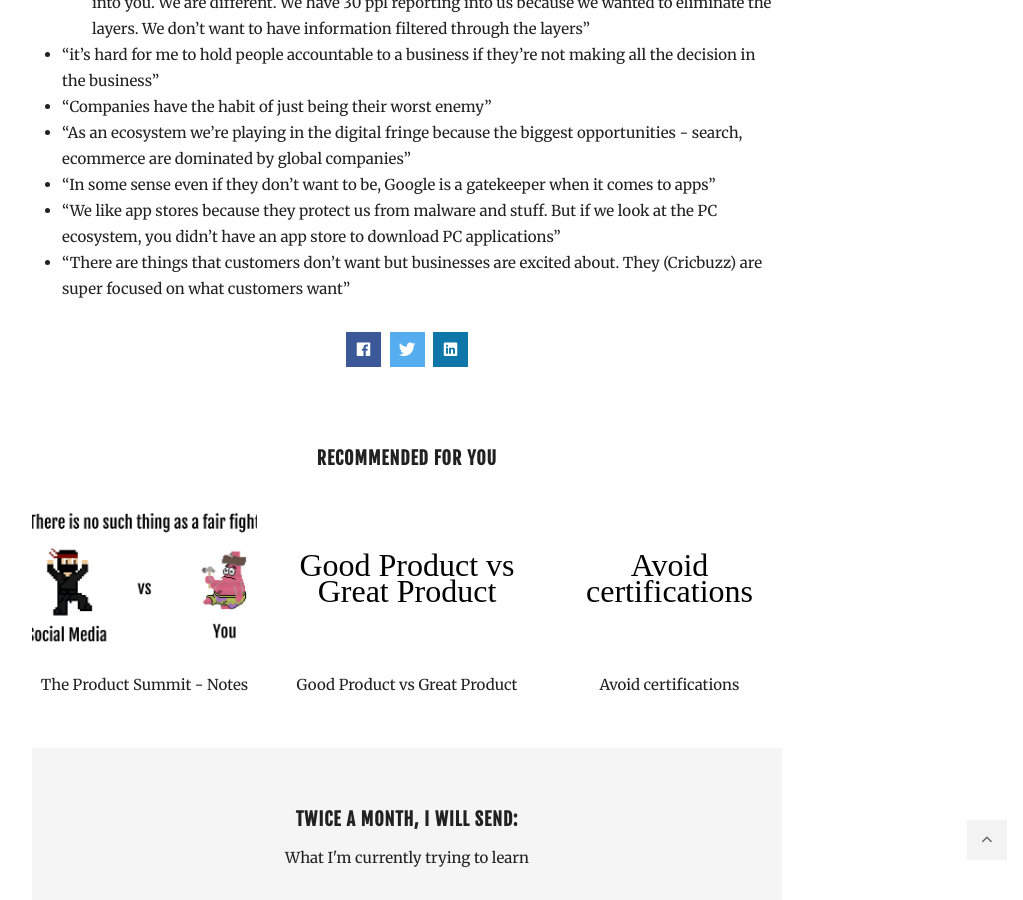
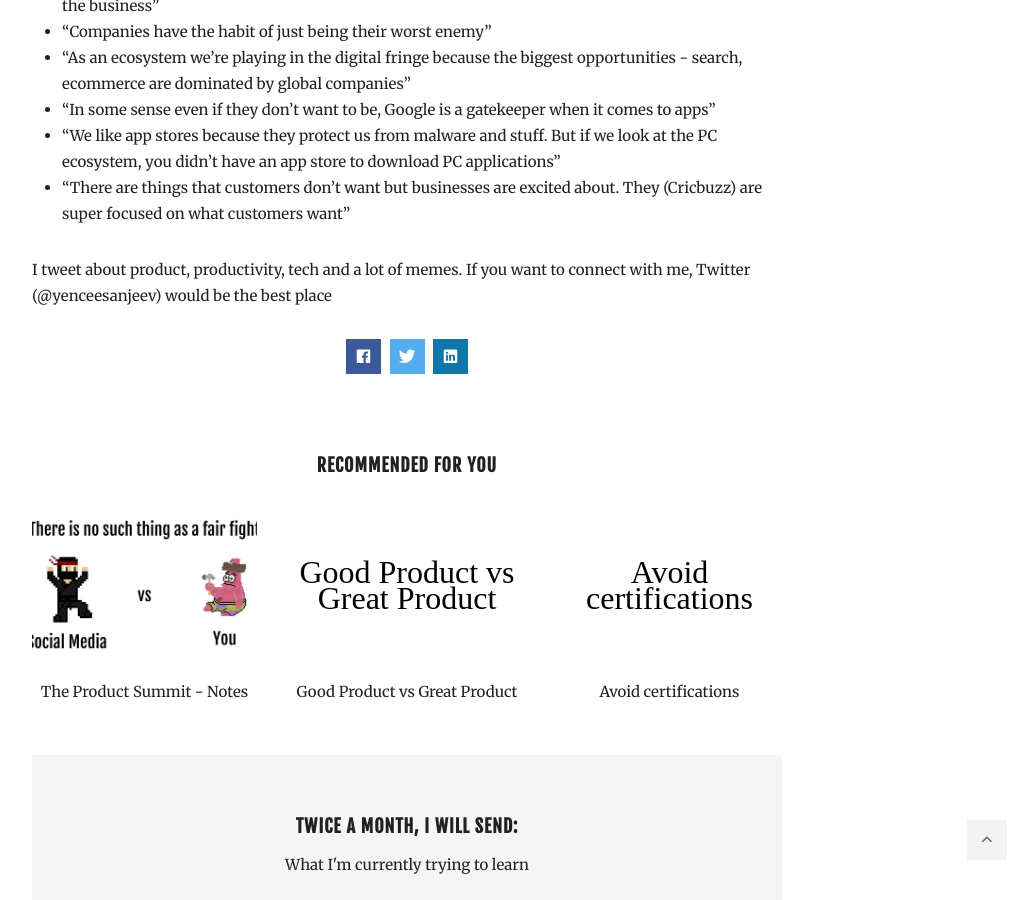
Before and after one commit to yenceesanjeev/saasgeneralist.github.io, a Jekyll site: the page built from _posts/blogs/2020-10-11-the-product-summit.md, in a window 1280 px wide and 900 px high, scrolled down 14618 px. Shown: the whole window, without its empty margins (233-1256 px from the left). Built offline with Jekyll 4.4.1, drawn with Linux system fonts in a browser that asks for light colours; nearby versions of some CDN libraries; some of the changed text lies outside the part shown.

Commit message:
Update 2020-10-11-the-product-summit.md

```diff
--- a/_posts/blogs/2020-10-11-the-product-summit.md
+++ b/_posts/blogs/2020-10-11-the-product-summit.md
@@ -384,3 +382,5 @@
 - "In some sense even if they don't want to be, Google is a gatekeeper when it comes to apps"
 - "We like app stores because they protect us from malware and stuff. But if we look at the PC ecosystem, you didn't have an app store to download PC applications”
 - “There are things that customers don’t want but businesses are excited about. They (Cricbuzz) are super focused on what customers want”
+
+I tweet about product, productivity, tech and a lot of memes. If you want to connect with me, Twitter (@yenceesanjeev) would be the best place
```
Also changed, not shown: other parts of _posts/blogs/2020-10-11-the-product-summit.md (+0 -2 lines).
